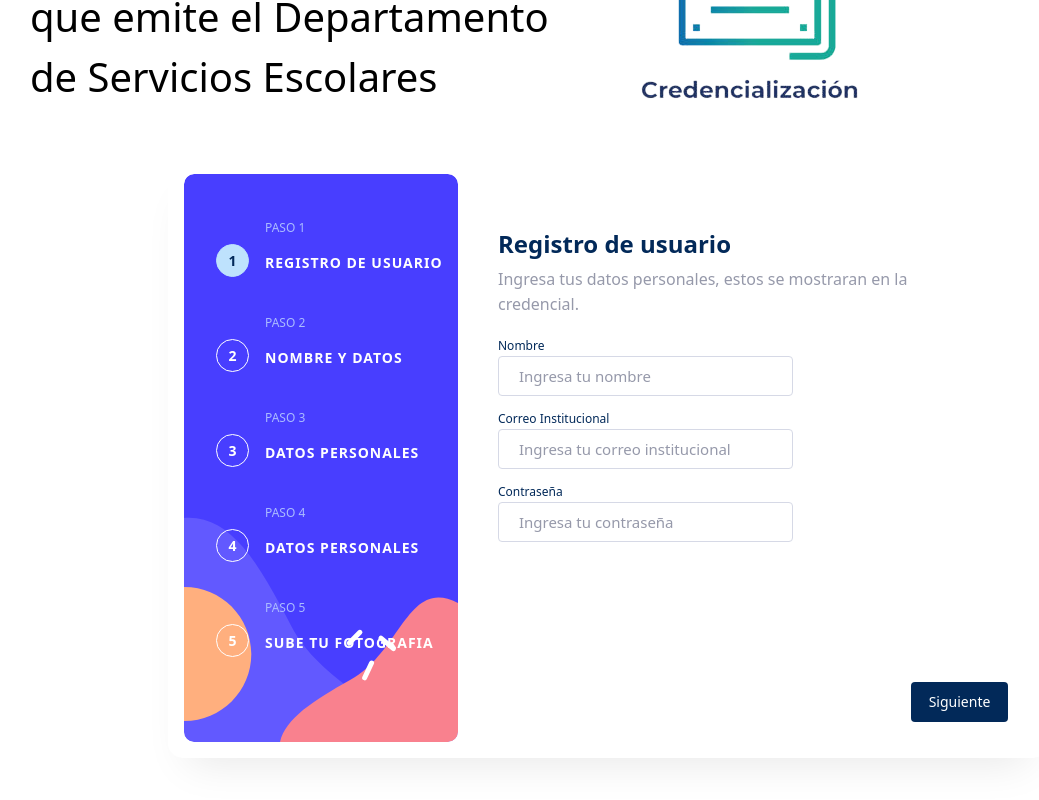
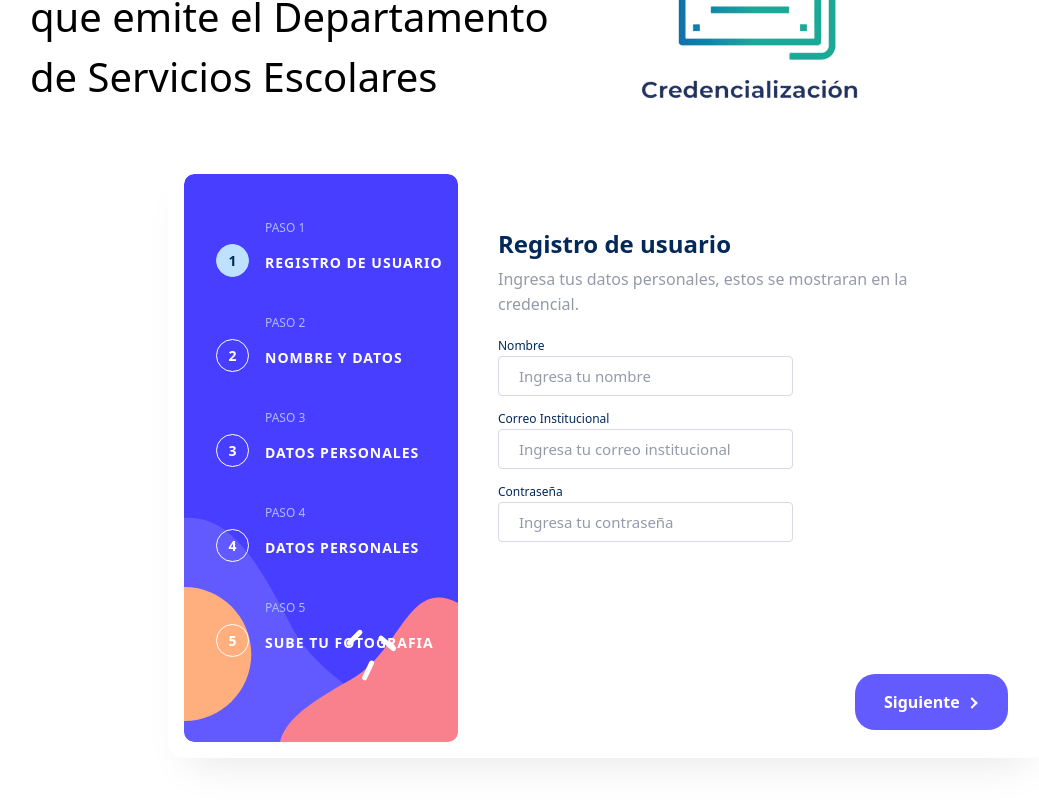
Before and after one commit to MexicodeInc2023/PolicardBeta, a SvelteKit app: page /form in a window 1280 px wide. Shown: the part 506-1306 px from the top of the page, without its empty margins (52-1091 px from the left). Built offline with nearby package versions, Linux system fonts and the light colour scheme.

Commit message:
Otros estilos jijija

```diff
--- a/src/routes/form/components/PurchaseComplete.svelte
+++ b/src/routes/form/components/PurchaseComplete.svelte
@@ -52,7 +52,7 @@ p {
 	margin-bottom: 47px;
 }
 
-@media screen and (min-width: 1366px) {
+@media screen and (min-width: 992px) {
 	img {
 		width: 80px;
 		height: 80px;
--- a/src/routes/form/components/register.svelte
+++ b/src/routes/form/components/register.svelte
@@ -30,7 +30,7 @@
 		carreerIsError,
 		alergyIsError
 	} from './sharedState';
-    import {
+	import {
 		customerAlergyextra,
 		customerContactemergency,
 		customerPhoneEmergency,
@@ -77,24 +77,28 @@
 			if ($customerCarreer === '') {
 				$carreerIsError = true;
 			}
-            if ($customerAlergy === '') {
+			if ($customerAlergy === '') {
 				$alergyIsError = true;
 			}
 			if ($customerGroup !== '' && $customerCarreer !== '' && $customerAlergy !== '') {
 				$currentStep++;
 			}
 		}
-        if ($currentStep === 4) {
+		if ($currentStep === 4) {
 			if ($customerAlergyextra === '') {
 				$alergyextraIsError = true;
 			}
 			if ($customerContactemergency === '') {
 				$contactemergencyIsError = true;
 			}
-            if ($customerPhoneEmergency === '') {
+			if ($customerPhoneEmergency === '') {
 				$phoneemergencyIsError = true;
 			}
-			if ($customerAlergyextra !== '' && $customerContactemergency !== '' && $customerPhoneEmergency !== '') {
+			if (
+				$customerAlergyextra !== '' &&
+				$customerContactemergency !== '' &&
+				$customerPhoneEmergency !== ''
+			) {
 				$currentStep++;
 			}
 		}
@@ -156,7 +160,7 @@
 			<PurchaseComplete />
 		{/if}
 	</div>
-	<di class="footer">
+	<div class="footer">
 		<button
 			class="previousButton"
 			on:click={() => {
@@ -164,10 +168,18 @@
 			}}
 			class:show={$currentStep > 1 && $currentStep < 6}
 		>
+			<div class="arrow-wrapperr">
+				<div class="arrow back" />
+			</div>
 			Regresar
 		</button>
 		{#if $currentStep < 5}
-			<button class="nextButton" on:click={nextStep}> Siguiente </button>
+			<button class="nextButton" on:click={nextStep}>
+				Siguiente
+				<div class="arrow-wrapper">
+					<div class="arrow" />
+				</div>
+			</button>
 		{:else if $currentStep === 5}
 			<button
 				class="nextButton confirm"
@@ -178,7 +190,7 @@
 				Confirmar
 			</button>
 		{/if}
-	</di>
+	</div>
 </main>
 
 <style>
@@ -247,7 +259,7 @@
 	.footer {
 		height: 72px;
 		width: 100%;
-		background-color:white;
+		background-color: white;
 		position: relative;
 		margin-top: 350px;
 		padding: 16px;
@@ -256,43 +268,131 @@
 		align-items: center;
 	}
 
+	.nextButton {
+		--primary-color: #645bff;
+		--secondary-color: #fff;
+		--hover-color: #111;
+		--arrow-width: 10px;
+		--arrow-stroke: 2px;
+		box-sizing: border-box;
+		border: 0;
+		border-radius: 20px;
+		color: var(--secondary-color);
+		padding: 1em 1.8em;
+		background: var(--primary-color);
+		display: flex;
+		transition: 0.2s background;
+		align-items: center;
+		gap: 0.6em;
+		font-weight: bold;
+	}
+
+	.nextButton .arrow-wrapper {
+		display: flex;
+		justify-content: center;
+		align-items: center;
+	}
+
+	.nextButton .arrow {
+		margin-top: 1px;
+		width: var(--arrow-width);
+		background: var(--primary-color);
+		height: var(--arrow-stroke);
+		position: relative;
+		transition: 0.2s;
+	}
+
+	.nextButton .arrow::before {
+		content: '';
+		box-sizing: border-box;
+		position: absolute;
+		border: solid var(--secondary-color);
+		border-width: 0 var(--arrow-stroke) var(--arrow-stroke) 0;
+		display: inline-block;
+		top: -3px;
+		right: 3px;
+		transition: 0.2s;
+		padding: 3px;
+		transform: rotate(-45deg);
+	}
+
+	.nextButton:hover {
+		background-color: var(--hover-color);
+	}
+
+	.nextButton:hover .arrow {
+		background: var(--secondary-color);
+	}
+
+	.nextButton:hover .arrow:before {
+		right: 0;
+	}
+
 	.previousButton {
-		font-weight: 500;
-		font-size: 14px;
-		line-height: 16px;
-		color: #9699aa;
-		text-transform: capitalize;
-		cursor: pointer;
-		text-decoration: none;
-		border: none;
-		background-color: transparent;
+		--primary-color: #645bff;
+		--secondary-color: #fff;
+		--hover-color: #111;
+		--arrow-width: 10px;
+		--arrow-stroke: 2px;
+		box-sizing: border-box;
+		border: 0;
+		border-radius: 20px;
+		color: var(--secondary-color);
+		padding: 1em 1.8em;
+		background: var(--primary-color);
+		display: flex;
+		transition: 0.2s background;
+		align-items: center;
+		gap: 0.6em;
+		font-weight: bold;
+	}
+
+	.previousButton .arrow-wrapperr {
+		display: flex;
+		justify-content: center;
+		align-items: center;
+	}
+
+	.previousButton .back {
+		margin-top: 1px;
+		width: var(--arrow-width);
+		background: var(--primary-color);
+		height: var(--arrow-stroke);
+		position: relative;
+		transition: 0.2s;
+	}
+
+	.previousButton .back::before {
+		content: '';
+		box-sizing: border-box;
+		position: absolute;
+		border: solid var(--secondary-color);
+		border-width: 0 var(--arrow-stroke) var(--arrow-stroke) 0;
+		display: inline-block;
+		top: -3px;
+		left: 3px;
+		transition: 0.2s;
+		padding: 3px;
+		transform: rotate(135deg);
+	}
+
+	.previousButton:hover {
+		background-color: var(--hover-color);
+	}
+
+	.previousButton:hover .back {
+		background: var(--secondary-color);
+	}
+
+	.previousButton:hover .back:before {
+		left: 0;
+	}
+	.previousButton {
 		visibility: hidden;
 	}
 
 	.previousButton.show {
 		visibility: visible;
-	}
-
-	.nextButton {
-		border: none;
-		background-color: #022959;
-		border-radius: 4px;
-		font-weight: 500;
-		font-size: 14px;
-		line-height: 16px;
-		color: white;
-		text-transform: capitalize;
-		cursor: pointer;
-		width: 97px;
-		height: 40px;
-	}
-
-	.nextButton.confirm {
-		background-color: #483eff;
-	}
-
-	.nextButton.confirm:hover {
-		background-color: #928cff;
 	}
 
 	@media screen and (min-width: 992px) {
@@ -376,27 +476,125 @@
 			height: 48px;
 		}
 
+		.nextButton {
+			--primary-color: #645bff;
+			--secondary-color: #fff;
+			--hover-color: #111;
+			--arrow-width: 10px;
+			--arrow-stroke: 2px;
+			box-sizing: border-box;
+			border: 0;
+			border-radius: 20px;
+			color: var(--secondary-color);
+			padding: 1em 1.8em;
+			background: var(--primary-color);
+			display: flex;
+			transition: 0.2s background;
+			align-items: center;
+			gap: 0.6em;
+			font-weight: bold;
+		}
+
+		.nextButton .arrow-wrapper {
+			display: flex;
+			justify-content: center;
+			align-items: center;
+		}
+
+		.nextButton .arrow {
+			margin-top: 1px;
+			width: var(--arrow-width);
+			background: var(--primary-color);
+			height: var(--arrow-stroke);
+			position: relative;
+			transition: 0.2s;
+		}
+
+		.nextButton .arrow::before {
+			content: '';
+			box-sizing: border-box;
+			position: absolute;
+			border: solid var(--secondary-color);
+			border-width: 0 var(--arrow-stroke) var(--arrow-stroke) 0;
+			display: inline-block;
+			top: -3px;
+			right: 3px;
+			transition: 0.2s;
+			padding: 3px;
+			transform: rotate(-45deg);
+		}
+
+		.nextButton:hover {
+			background-color: var(--hover-color);
+		}
+
+		.nextButton:hover .arrow {
+			background: var(--secondary-color);
+		}
+
+		.nextButton:hover .arrow:before {
+			right: 0;
+		}
+
 		.previousButton {
-			font-size: 16px;
-			line-height: 18px;
-			transition: 0.15;
+			--primary-color: #645bff;
+			--secondary-color: #fff;
+			--hover-color: #111;
+			--arrow-width: 10px;
+			--arrow-stroke: 2px;
+			box-sizing: border-box;
+			border: 0;
+			border-radius: 20px;
+			color: var(--secondary-color);
+			padding: 1em 1.8em;
+			background: var(--primary-color);
+			display: flex;
+			transition: 0.2s background;
+			align-items: center;
+			gap: 0.6em;
+			font-weight: bold;
+			margin-left: -45px;
+		}
+
+		.previousButton .arrow-wrapperr {
+			display: flex;
+			justify-content: center;
+			align-items: center;
+		}
+
+		.previousButton .back {
+			margin-top: 1px;
+			width: var(--arrow-width);
+			background: var(--primary-color);
+			height: var(--arrow-stroke);
+			position: relative;
+			transition: 0.2s;
+		}
+
+		.previousButton .back::before {
+			content: '';
+			box-sizing: border-box;
+			position: absolute;
+			border: solid var(--secondary-color);
+			border-width: 0 var(--arrow-stroke) var(--arrow-stroke) 0;
+			display: inline-block;
+			top: -3px;
+			left: 3px;
+			transition: 0.2s;
+			padding: 3px;
+			transform: rotate(135deg);
 		}
 
 		.previousButton:hover {
-			color: #022959;
+			background-color: var(--hover-color);
 		}
 
-		.nextButton {
-			width: 123px;
-			height: 48px;
-			border-radius: 8px;
-			font-size: 16px;
-			line-height: 18px;
-			transition: 0.15s;
+		.previousButton:hover .back {
+			background: var(--secondary-color);
 		}
 
-		.nextButton:hover {
-			background-color: #164a8a;
+		.previousButton:hover .back:before {
+			left: 0;
 		}
 	}
 </style>
```
Also changed, not shown: src/routes/+page.svelte (+9 -8 lines).
